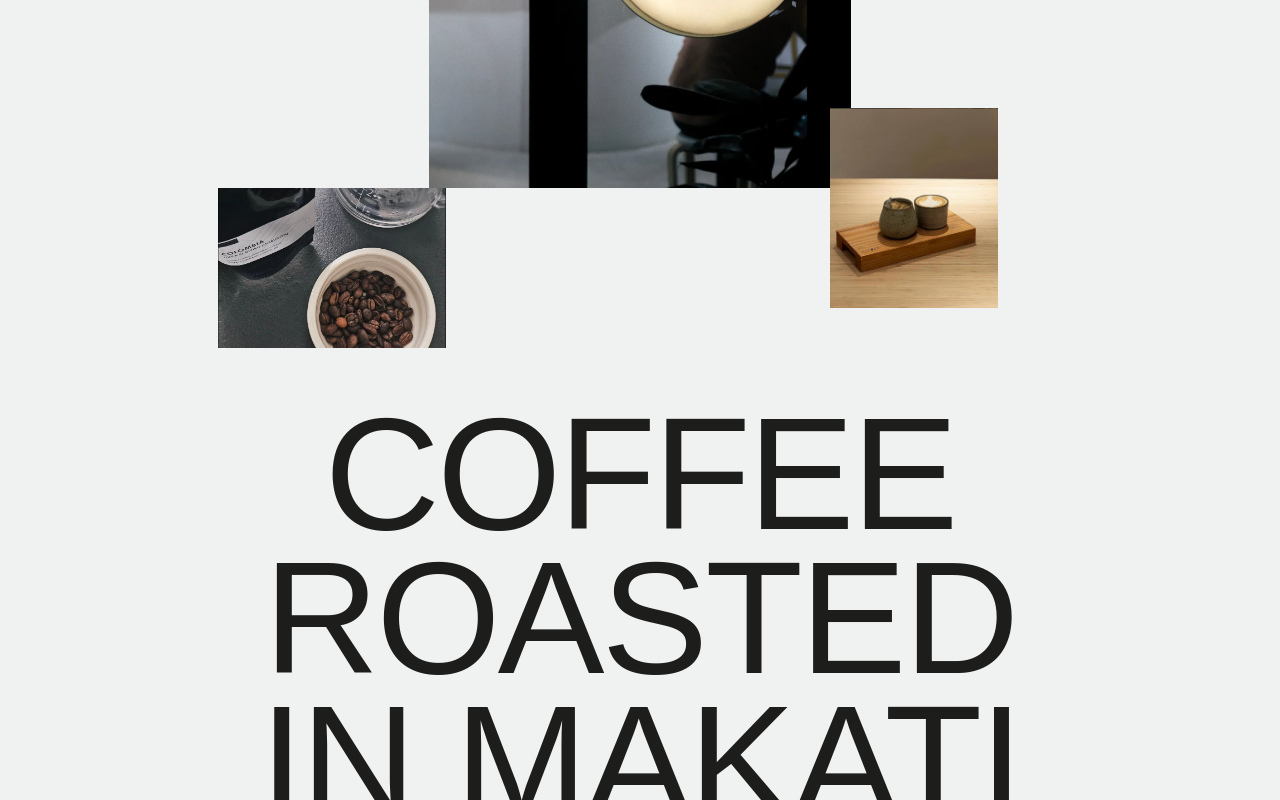
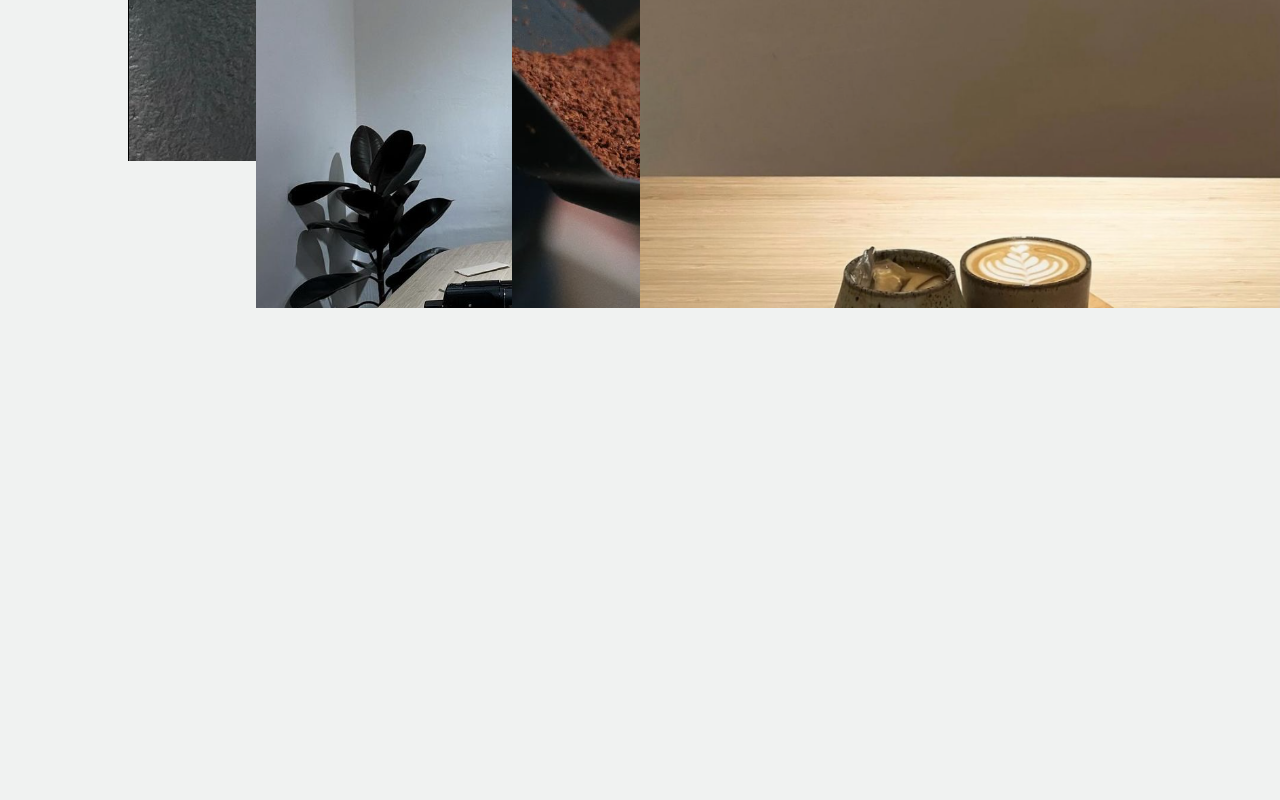
Before and after one commit to Bancantcode/satori-nextjs, a Next.js app: page / in a window 1280 px wide. Shown: the part 2000-2800 px from the top of the page. After the commit the page ends 2308 px from the top, so only its background shows below. Built offline with nearby package versions, Linux system fonts and the light colour scheme.

Commit message:
fixed landing for all viewport

```diff
--- a/src/app/layout.js
+++ b/src/app/layout.js
@@ -12,11 +12,12 @@ export const metadata = {
 
 export default function RootLayout({ children }) {
   return (
-    <html lang="en">
+    // add suppressHydrationWarning={true} to remove the error in html and body element
+    <html lang="en" >
       <Head>
         <meta name="viewport" content="width=device-width, initial-scale=1" />
       </Head>
-      <body className={inter.className}>
+      <body className={inter.className} >
         <Header />
         {children}
       </body>
--- a/src/app/page.js
+++ b/src/app/page.js
@@ -21,10 +21,6 @@ export default function Home() {
       }
 
       requestAnimationFrame(raf)
-
-      // setTimeout(() => {
-      //   setIsLoading(false)
-      // }, 2000)
   }, [])
 
 return (
@@ -41,7 +37,6 @@ return (
     {/* <LandingVideo /> */}
     <About />
     <Feature />
-    <Landing />
     </main>
   );
 }
--- a/src/components/Feature/index.jsx
+++ b/src/components/Feature/index.jsx
@@ -18,6 +18,7 @@ export default function Feature() {
     const imagesRef = useRef([]);
 
     useLayoutEffect(() => {
+        console.log('Client-side code executed');
         const context = gsap.context(() => {
             const tl = gsap.timeline({
                 scrollTrigger: {
--- a/src/components/Feature/style.module.scss
+++ b/src/components/Feature/style.module.scss
@@ -107,35 +107,40 @@
     .container {
         .images {
             .image__container {
-                &:nth-of-type(1) {
-                    height: calc(100vh - 80vh);
-                    top: calc(100vh - 15vh);
-                    left: calc(100vw - 83vw);
-                }
+                // &:nth-of-type(1) {
+                //     height: calc(100vh - 80vh);
+                //     top: calc(100vh - 15vh);
+                //     left: calc(100vw - 83vw);
+                // }
 
-                &:nth-of-type(2) {
-                    height: calc(100vh - 65vh);
-                    top: calc(100vh - 80vh);
-                    left: calc(100vw - 87vw);
-                }
+                // &:nth-of-type(2) {
+                //     height: calc(100vh - 65vh);
+                //     top: calc(100vh - 80vh);
+                //     left: calc(100vw - 87vw);
+                // }
 
-                &:nth-of-type(3) {
-                    height: calc(100vh - 30vh);
-                    width: calc(100vw - 25vw);
-                    width: auto;
-                }
+                // &:nth-of-type(3) {
+                //     height: calc(100vh - 30vh);
+                //     width: calc(100vw - 25vw);
+                //     width: auto;
+                // }
 
-                &:nth-of-type(4) {
-                    height: calc(100vh - 65vh);
-                    top: calc(100vh - 90vh);
-                    right: calc(100vw - 90vw);
-                }
+                // &:nth-of-type(4) {
+                //     height: calc(100vh - 65vh);
+                //     top: calc(100vh - 90vh);
+                //     right: calc(100vw - 90vw);
+                // }
 
-                &:nth-of-type(5) {
-                    height: calc(100vh - 75vh);
-                    top: calc(100vh - 25vh);
-                    right: calc(100vw - 78vw);
-                }
+                // &:nth-of-type(5) {
+                //     height: calc(100vh - 75vh);
+                //     top: calc(100vh - 25vh);
+                //     right: calc(100vw - 78vw);
+                // }
+                &:nth-of-type(1) { z-index: 2; top: 10%; left: 10%; }
+                &:nth-of-type(2) { z-index: 2; top: 20%; left: 20%; }
+                &:nth-of-type(3) { z-index: 1; top: 30%; left: 30%; }
+                &:nth-of-type(4) { z-index: 2; top: 40%; left: 40%; }
+                &:nth-of-type(5) { z-index: 2; top: 50%; left: 50%; }
             }
         }
     }
--- a/src/components/Landing/index.jsx
+++ b/src/components/Landing/index.jsx
@@ -10,17 +10,40 @@ export default function Landing() {
   const buttonRef = useRef(null);
 
   useLayoutEffect(() => {
-    const titleWords = titleRef.current.querySelectorAll('span');
+    const titleWords = titleRef.current.querySelectorAll("span");
 
-    gsap.set(titleWords, { clipPath: 'polygon(0% 100%, 100% 100%, 100% 100%, 0% 100%)', y: 200 });
-    gsap.set(descriptionRef.current, { clipPath: 'polygon(0% 100%, 100% 100%, 100% 100%, 0% 100%)', y: 200 });
-    gsap.set(buttonRef.current, { clipPath: 'polygon(0% 100%, 100% 100%, 100% 100%, 0% 100%)', y: 200 });
+    const setYValues = () => {
+      const yValue = window.innerWidth <= 767 ? 45 : window.innerWidth <= 1024 ? 60 : 200;
+
+      gsap.set(titleWords, { y: yValue, clipPath: "polygon(0% 0%, 100% 0%, 100% 0%, 0% 0%)", opacity: 1 });
+      gsap.set(descriptionRef.current, { y: yValue, clipPath: "polygon(0% 0%, 100% 0%, 100% 0%, 0% 0%)", opacity: 1 });
+      gsap.set(buttonRef.current, { y: yValue, clipPath: "polygon(0% 0%, 100% 0%, 100% 0%, 0% 0%)", opacity: 1 });
+    };
+
+    setYValues();
+    window.addEventListener('resize', setYValues);
 
     const tl = gsap.timeline({ delay: 0.1 });
 
-    tl.to(titleWords, { clipPath: 'polygon(0% 0%, 100% 0%, 100% 100%, 0% 100%)', y: 0, stagger: 0.1, duration: 0.8, ease: "power3.inOut" })
-      .to(descriptionRef.current, { clipPath: 'polygon(0% 0%, 100% 0%, 100% 100%, 0% 100%)', y: 0, duration: 1, ease: "power3.inOut" }, "-=0.5")
-      .to(buttonRef.current, { clipPath: 'polygon(0% 0%, 100% 0%, 100% 100%, 0% 100%)', y: 0, duration: 1, ease: "power3.inOut" }, "-=0.5");
+    tl.to(titleWords, {
+      y: 0,
+      clipPath: "polygon(0% 0%, 100% 0%, 100% 100%, 0% 100%)",
+      stagger: 0.1,
+      duration: 1,
+      ease: "power3.inOut",
+    })
+    .to(descriptionRef.current, {
+      y: 0,
+      clipPath: "polygon(0% 0%, 100% 0%, 100% 100%, 0% 100%)",
+      duration: 1,
+      ease: "power3.inOut",
+    }, "-=0.5")
+    .to(buttonRef.current, {
+      y: 0,
+      clipPath: "polygon(0% 0%, 100% 0%, 100% 100%, 0% 100%)",
+      duration: 1,
+      ease: "power3.inOut",
+    }, "-=0.5");
   }, []);
 
   return (
--- a/src/components/Landing/style.module.scss
+++ b/src/components/Landing/style.module.scss
@@ -8,24 +8,31 @@
 
   .sliderContainer {
     text-align: center;
-    clip-path: polygon(0% 0%, 100% 0%, 100% 100%, 0% 100%);
+    // clip-path: polygon(0% 0%, 100% 0%, 100% 100%, 0% 100%);
 
     .description, .button {
       text-transform: uppercase;
       font-family: 'Neue Montreal', sans-serif;
+      // clip-path: polygon(0% 100%, 100% 100%, 100% 100%, 0% 100%);
+      clip-path: polygon(0% 0%, 100% 0%, 100% 100%, 0% 100%);
     }
 
-    .title, .description, .button {
-      clip-path: polygon(0% 100%, 100% 100%, 100% 100%, 0% 100%);
-    }
+    // .title, .description, .button {
+    //   clip-path: polygon(0% 100%, 100% 100%, 100% 100%, 0% 100%);
+    // }
 
     .title {
       text-transform: uppercase;
       font-family: "ITC Avant Garde Gothic LT", sans-serif;
       color: #1D1D1B;
       letter-spacing: -3px;
-      clip-path: polygon(0% 0%, 100% 0%, 100% 100%, 0% 100%);
+      // clip-path: polygon(0% 0%, 100% 0%, 100% 100%, 0% 100%);
       margin-bottom: 0.175em;
+      span {
+        display: inline-block;
+        clip-path: polygon(0% 0%, 100% 0%, 100% 100%, 0% 100%);
+        // clip-path: polygon(0% 0%, 100% 0%, 100% 100%, 0% 100%);
+      }
     }
 
     .description {
```
